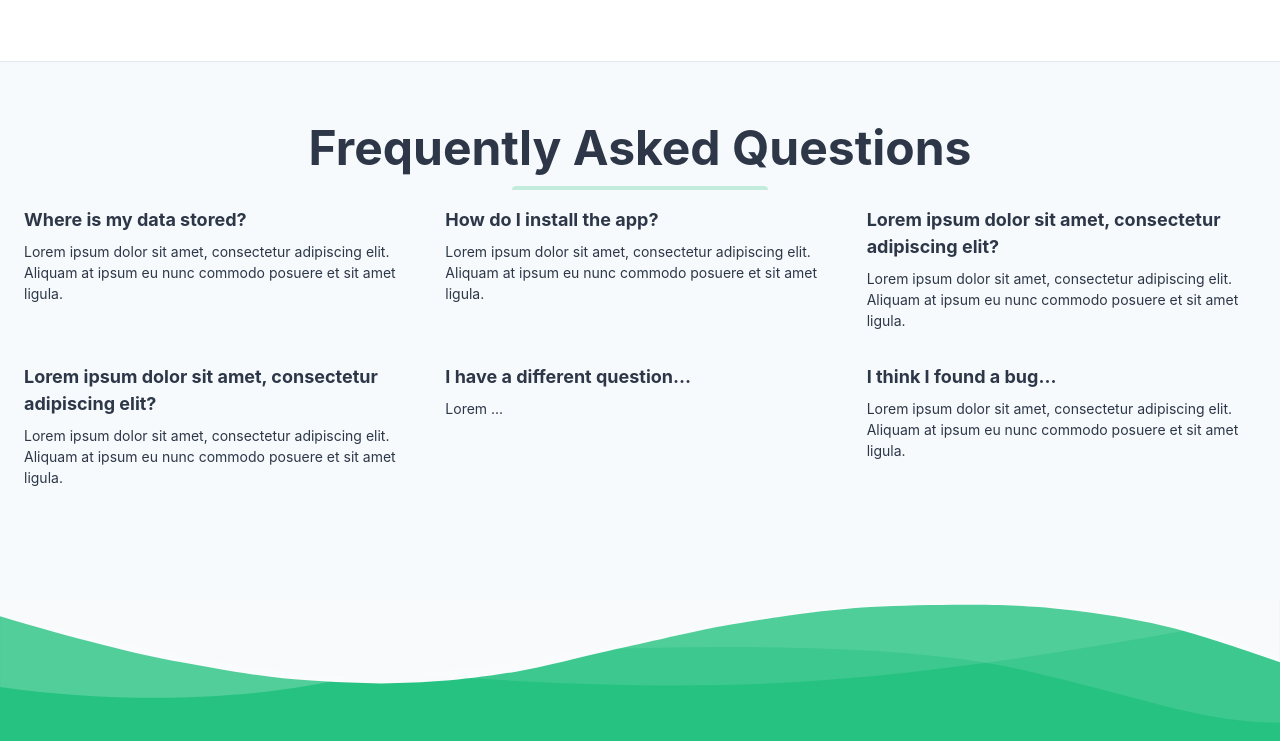
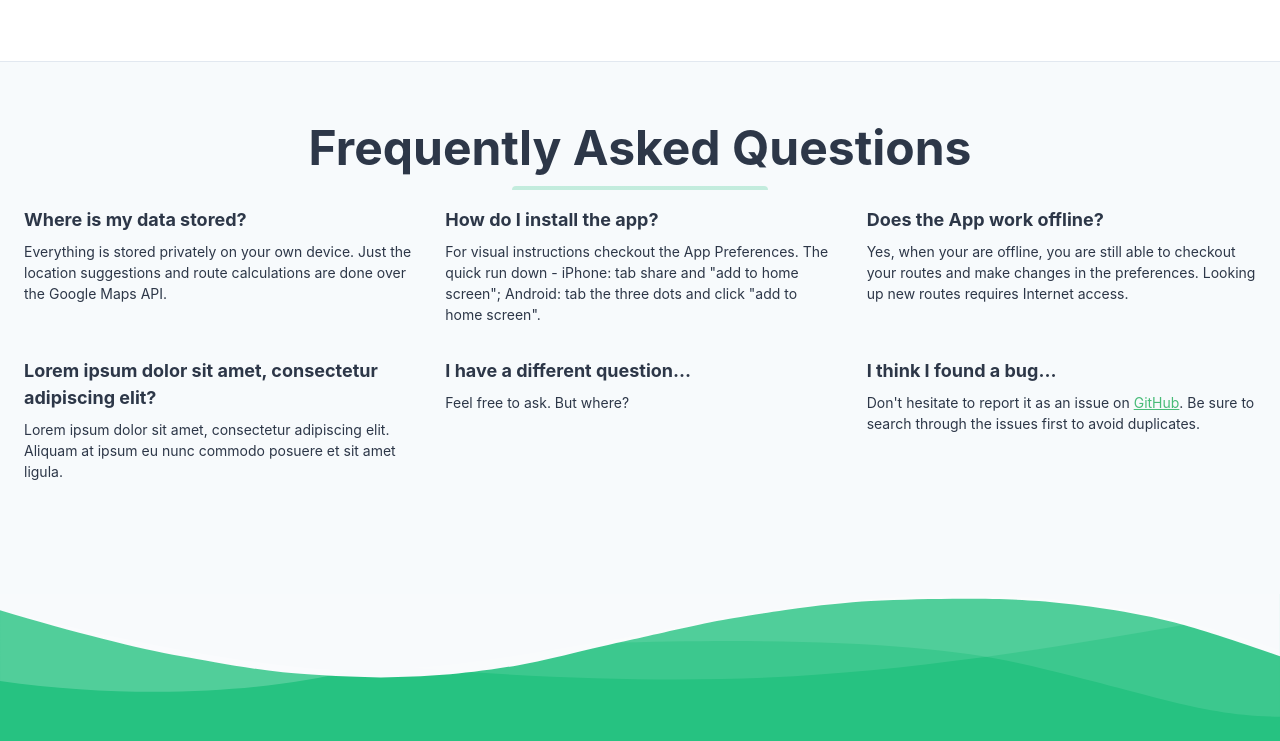
Before and after one commit to green-traveller/green-traveller.github.io, a plain HTML site: page index.html in a window 1280 px wide. Shown: the part 2056-2797 px from the top of the page. Drawn offline with nearby package versions, Linux system fonts and the light colour scheme.

Commit message:
add more content

```diff
--- a/index.html
+++ b/index.html
@@ -91,7 +91,7 @@
     <div class="flex flex-col w-full md:w-2/5 justify-center items-start text-center md:text-left">
       <p class="uppercase tracking-loose w-full"></p>
       <h1 class="my-4 text-5xl font-bold leading-tight">Gain control of your travelling options.</h1>
-      <p class="leading-normal text-2xl mb-8">An App to track your CO<sub>2</sub> emission from transportation means for your IPhone and Android Smartphone.</p>
+      <p class="leading-normal text-2xl mb-8">An App to track your CO<sub>2</sub> emissions from transportation means for your iPhone and Android Smartphone.</p>
 
 
       <button
@@ -1013,22 +1013,19 @@
       <div class="w-full lg:w-1/3 px-4">
         <div class="mb-8">
           <h4 class="font-bold mb-2 text-lg">Where is my data stored?</h4>
-          <p class="text-sm mb-3">Lorem ipsum dolor sit amet, consectetur adipiscing elit. Aliquam at ipsum eu nunc
-            commodo posuere et sit amet ligula.</p>
+          <p class="text-sm mb-3">Everything is stored privately on your own device. Just the location suggestions and route calculations are done over the Google Maps API.</p>
         </div>
       </div>
       <div class="w-full lg:w-1/3 px-4">
         <div class="mb-8">
           <h4 class="font-bold mb-2 text-lg">How do I install the app?</h4>
-          <p class="text-sm mb-3">Lorem ipsum dolor sit amet, consectetur adipiscing elit. Aliquam at ipsum eu nunc
-            commodo posuere et sit amet ligula.</p>
+          <p class="text-sm mb-3">For visual instructions checkout the App Preferences. The quick run down - iPhone: tab share and "add to home screen"; Android: tab the three dots and click "add to home screen".</p>
         </div>
       </div>
       <div class="w-full lg:w-1/3 px-4">
         <div class="mb-8">
-          <h4 class="font-bold mb-2 text-lg">Lorem ipsum dolor sit amet, consectetur adipiscing elit?</h4>
-          <p class="text-sm mb-3">Lorem ipsum dolor sit amet, consectetur adipiscing elit. Aliquam at ipsum eu nunc
-            commodo posuere et sit amet ligula.</p>
+          <h4 class="font-bold mb-2 text-lg">Does the App work offline?</h4>
+          <p class="text-sm mb-3">Yes, when your are offline, you are still able to checkout your routes and make changes in the preferences. Looking up new routes requires Internet access.</p>
         </div>
       </div>
     </div>
@@ -1044,14 +1041,13 @@
       <div class="w-full lg:w-1/3 px-4">
         <div class="mb-8">
           <h4 class="font-bold mb-2 text-lg">I have a different question…</h4>
-          <p class="text-sm mb-3">Lorem ...</p>
+          <p class="text-sm mb-3">Feel free to ask. But where?</p>
         </div>
       </div>
       <div class="w-full lg:w-1/3 px-4">
         <div class="mb-8">
           <h4 class="font-bold mb-2  text-lg">I think I found a bug…</h4>
-          <p class="text-sm mb-3">Lorem ipsum dolor sit amet, consectetur adipiscing elit. Aliquam at ipsum eu nunc
-            commodo posuere et sit amet ligula.</p>
+          <p class="text-sm mb-3">Don't hesitate to report it as an issue on <a class="text-green-500 underline" href="https://github.com/green-traveller/web">GitHub</a>. Be sure to search through the issues first to avoid duplicates.</p>
         </div>
       </div>
     </div>
@@ -1090,12 +1086,12 @@
 
 <section class="container mx-auto text-center py-6 mb-12">
 
-  <h1 class="w-full my-2 text-5xl font-bold leading-tight text-center text-white">Call to Action</h1>
+  <h1 class="w-full my-2 text-5xl font-bold leading-tight text-center text-white">Install the App!</h1>
   <div class="w-full mb-4">
     <div class="h-1 mx-auto bg-white w-1/6 opacity-25 my-0 py-0 rounded-t"></div>
   </div>
 
-  <h3 class="my-4 text-3xl leading-tight">Main Hero Message to sell yourself!</h3>
+  <h3 class="my-4 text-3xl leading-tight">Gain control of your travelling options.</h3>
 
   <button
     class="mx-auto lg:mx-0 hover:underline bg-white text-gray-800 font-bold rounded-full my-6 py-4 px-8 shadow-lg"
```
